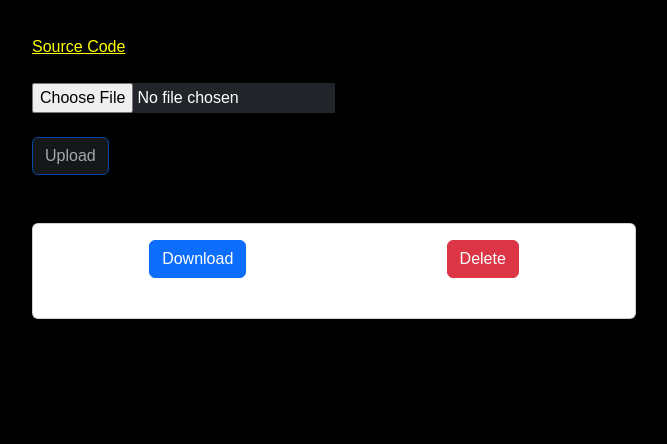
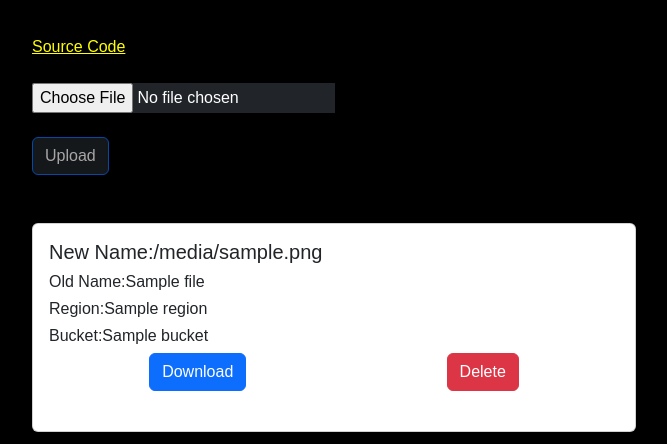
Before and after one commit to WayneBruton/flaskPersonal, a Flask app: page /s3example in a window 1280 px wide. Shown: the part 356-800 px from the top of the page, without its empty margins (306-973 px from the left). Run offline with Flask 3, Linux system fonts and the light colour scheme; tables that the repository leaves empty hold one stand-in row (values such as "Sample post"); a database or web service that is not in the repository returns one stand-in record (values such as "Sample title"); parts of the project's set-up code (start-up, migrations or seed data) failed here and were passed over; some libraries are stand-ins or nearby versions.

Commit message:
2023/09/17B

```diff
--- a/website/templates/s3example.html
+++ b/website/templates/s3example.html
@@ -31,10 +31,10 @@
 			{% for file in files %}
 			<div class="card">
 				<div class="card-body">
-<!--					<h5 class="card-title">New Name:{{ file.fileName }}</h5>-->
-<!--					<h6 class="card-title">Old Name:{{ file.original_fileName }}</h6>-->
-<!--					<h6 class="card-title">Region:{{ file.region }}</h6>-->
-<!--					<h6 class="card-title">Bucket:{{ file.bucket }}</h6>-->
+					<h5 class="card-title">New Name:{{ file.fileName }}</h5>
+					<h6 class="card-title">Old Name:{{ file.original_fileName }}</h6>
+					<h6 class="card-title">Region:{{ file.region }}</h6>
+					<h6 class="card-title">Bucket:{{ file.bucket }}</h6>
 
 					<div style="display:flex; justify-content: space-around;">
 
```
